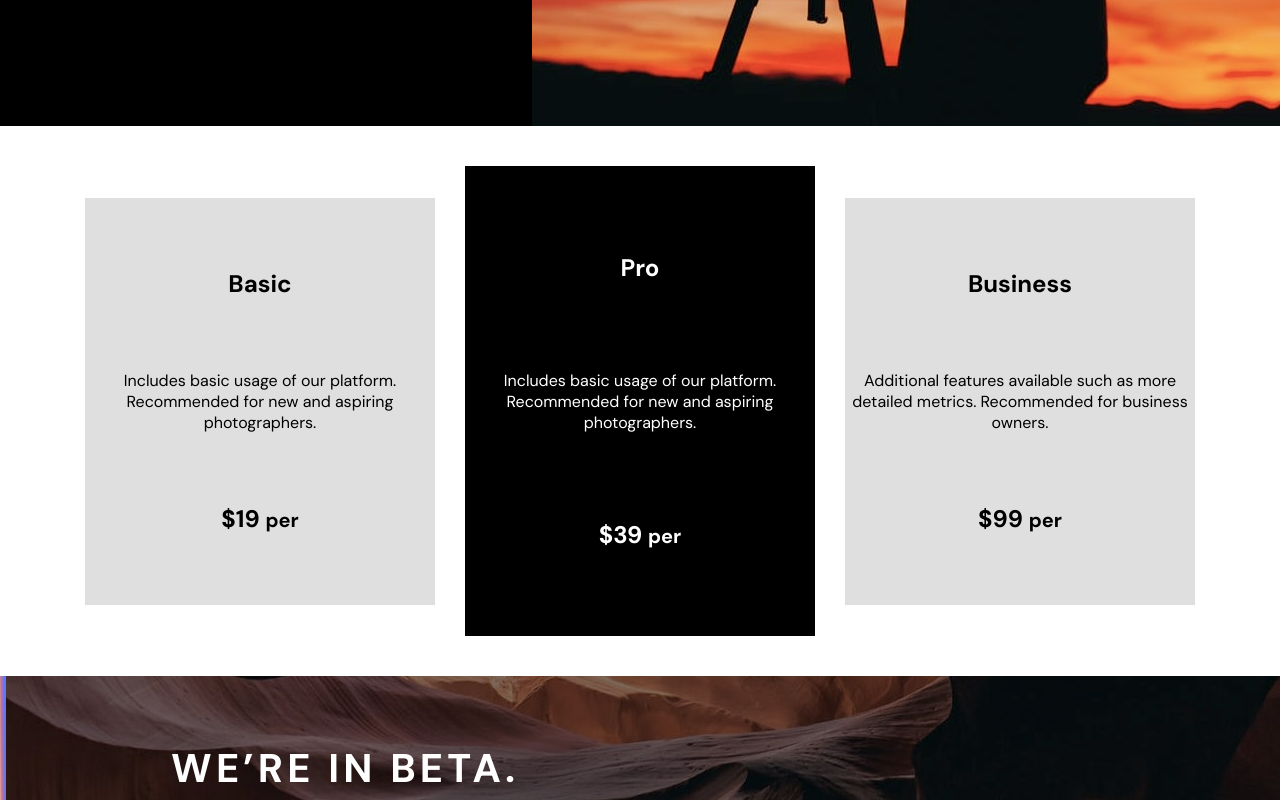
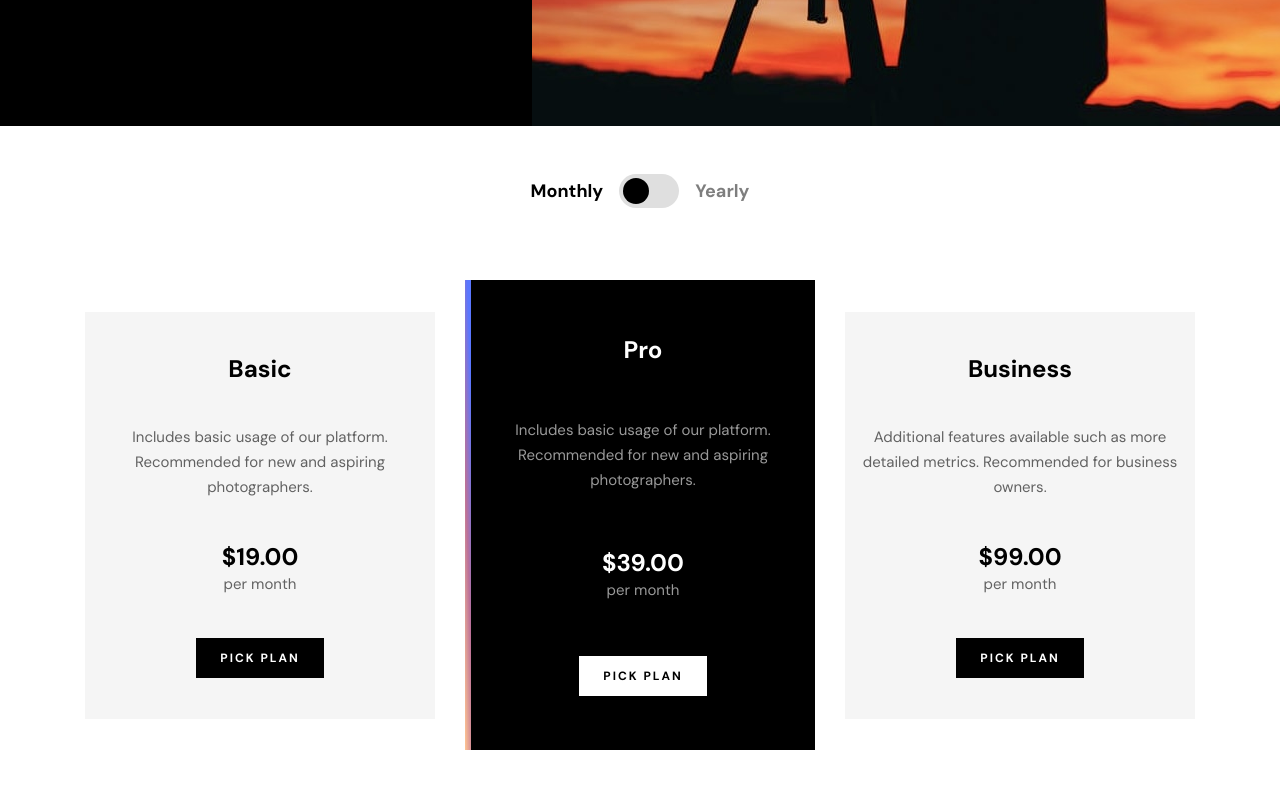
Before and after one commit to vsm1996/photosnap, a React (Create React App) app: page /pricing in a window 1280 px wide. Shown: the part 460-1260 px from the top of the page. Built offline with nearby package versions, Linux system fonts and the light colour scheme.

Commit message:
pricing cards section nearly complete, slight changes to features

```diff
--- a/src/components/common/header/header.css
+++ b/src/components/common/header/header.css
@@ -59,6 +59,11 @@
 }
 
 @media only screen and (max-width: 690px) {
+  .header__container {
+    flex-direction: column-reverse;
+    align-items: unset;
+  }
+
   .features {
     background: url("../../../assets/features/mobile/hero.jpg") no-repeat center;
     background-size: cover;
--- a/src/components/pricing-card/PricingCard.jsx
+++ b/src/components/pricing-card/PricingCard.jsx
@@ -1,13 +1,16 @@
 import React from 'react'
+import { Link } from 'react-router-dom'
 
 import './pricingcard.css'
 const PricingCard = ({ card }) => {
-  const { center, tier, text, price, time } = card
+  const { center, tier, text, monthlyPrice, yearlyPrice, time } = card
   return (
     <div className={center ? 'card-mid' : 'card-initial'}>
       <h2 className="card__tier">{tier}</h2>
-      <p className="card__text">{text}</p>
-      <h2 className="card__price"> ${price} <small className="card__time">per {time}</small></h2>
+      <p className={center ? 'card__text-mid' : 'card__text-init'}>{text}</p>
+
+      <h2 className="card__price"> ${time ? yearlyPrice : monthlyPrice}.00 <small className={center ? 'card__time-mid' : 'card__time-init'}>per {time ? 'year' : 'month'}</small></h2>
+      <Link to='/' className={center ? 'pricing-card__link-mid' : 'pricing-card__link-init'}> Pick Plan </Link>
     </div>
   )
 }
--- a/src/components/pricing-card/pricingcard.css
+++ b/src/components/pricing-card/pricingcard.css
@@ -4,6 +4,10 @@
   margin: 0 30px;
   background-color: var(--color-black);
   color: var(--color-white);
+
+  border-width: 0 0 0 0.375rem;
+  border-style: solid;
+  border-image: var(--color-accent) 1 100%;
 
   display: flex;
   flex-direction: column;
@@ -15,7 +19,7 @@
 .card-initial {
   width: 350px;
   height: 407px;
-  background-color: var(--color-grey);
+  background-color: #f5f5f5;
   display: flex;
   flex-direction: column;
   justify-content: space-evenly;
@@ -23,10 +27,86 @@
   text-align: center;
 }
 
+.card__text-init {
+  color: var(--color-black);
+  opacity: 0.6;
+  font-size: 15px;
+  line-height: 25px;
+}
+
+.card__text-mid {
+  color: var(--color-center);
+  opacity: 0.6;
+  font-size: 15px;
+  line-height: 25px;
+}
+
+.card__time-init {
+  display: block;
+  font-weight: 300;
+  font-size: 15px;
+  line-height: 25px;
+  text-align: center;
+  color: var(--color-black);
+  opacity: 0.6;
+}
+.card__time-mid {
+  display: block;
+  font-weight: 300;
+  font-size: 15px;
+  line-height: 25px;
+  text-align: center;
+  color: var(--color-white);
+  opacity: 0.6;
+}
+
+.pricing-card__link-init {
+  text-decoration: none;
+  text-transform: uppercase;
+
+  background-color: var(--color-black);
+  color: var(--color-white);
+  padding: 0.75rem 1.5rem;
+
+  font-weight: 700;
+  font-size: 12px;
+  line-height: 16px;
+
+  text-align: center;
+  letter-spacing: 2px;
+}
+
+.pricing-card__link-init:hover {
+  background-color: var(--color-grey);
+  color: var(--color-black);
+}
+
+.pricing-card__link-mid {
+  text-decoration: none;
+  text-transform: uppercase;
+
+  background-color: var(--color-white);
+  color: var(--color-black);
+  padding: 0.75rem 1.5rem;
+
+  font-weight: 700;
+  font-size: 12px;
+  line-height: 16px;
+
+  text-align: center;
+  letter-spacing: 2px;
+}
+
+.pricing-card__link-mid:hover {
+  background-color: var(--color-grey);
+  color: var(--color-black);
+}
+
 @media only screen and (max-width: 876px) {
   .card-mid {
     width: 689px;
     height: 270px;
+    margin: 1.5rem 0;
   }
 
   .card-initial {
--- a/src/pages/features/features.css
+++ b/src/pages/features/features.css
@@ -11,8 +11,9 @@
   }
 }
 
-@media only screen and (max-width: 650px) {
+@media only screen and (max-width: 750px) {
   .features__cards {
     grid-template-columns: repeat(1, minmax(0, 1fr));
+    padding: 0rem;
   }
 }
--- a/src/pages/pricing/Pricing.jsx
+++ b/src/pages/pricing/Pricing.jsx
@@ -1,10 +1,12 @@
-import React from 'react'
+import React, { useState } from 'react'
 import Beta from '../../components/common/beta-hero/Beta'
 import Header from '../../components/common/header/Header'
 
 import './pricing.css'
 import PricingCard from '../../components/pricing-card/PricingCard';
 const Pricing = () => {
+
+  const [time, setTime] = useState(false)
   const headerContent = {
     bg: 'pricing',
     heading: 'Pricing',
@@ -16,26 +18,45 @@ const Pricing = () => {
       center: false,
       tier: 'Basic',
       text: 'Includes basic usage of our platform. Recommended for new and aspiring photographers.',
-      price: 19.00,
+      monthlyPrice: 19,
+      yearlyPrice: 190,
+      time
     },
     {
       center: true,
       tier: 'Pro',
       text: 'Includes basic usage of our platform. Recommended for new and aspiring photographers.',
-      price: 39.00,
+      monthlyPrice: 39,
+      yearlyPrice: 390,
+      time
     },
     {
       center: false,
       tier: 'Business',
       text: 'Additional features available such as more detailed metrics. Recommended for business owners.',
-      price: 99.00,
+      monthlyPrice: 99,
+      yearlyPrice: 990,
+      time
     },
   ]
+
   return (
     <div>
       <Header header={headerContent} />
       <section className="pricing__section">
-        {cards.map((card, index) => <PricingCard key={index} card={card} />)}
+        <div className="pricing__section-toggle">
+          <span className={time ? 'inactive' : 'active'}>Monthly</span>
+          <label className="switch">
+            <input type="checkbox" />
+            <span className="slider round" onClick={() => setTime(!time)}></span>
+          </label>
+          <span className={time ? 'active' : 'inactive'}>Yearly</span>
+
+        </div>
+
+        <div className="pricing__section-cards">
+          {cards.map((card, index) => <PricingCard key={index} card={card} />)}
+        </div>
       </section>
       <Beta />
     </div>
--- a/src/pages/pricing/pricing.css
+++ b/src/pages/pricing/pricing.css
@@ -1,14 +1,112 @@
 .pricing__section {
+  /* height: 550px; */
+  display: flex;
+  justify-content: center;
+  flex-direction: column;
+  align-items: center;
+  margin: 3rem 0;
+}
+
+.pricing__section-toggle {
+  display: flex;
+  align-items: center;
+  margin-bottom: 2rem;
+}
+
+.pricing__section-cards {
   height: 550px;
   display: flex;
   justify-content: center;
   align-items: center;
 }
 
+.switch {
+  position: relative;
+  display: inline-block;
+  width: 60px;
+  height: 34px;
+  margin: 0 1rem;
+}
+
+.active {
+  font-weight: 700;
+  font-size: 18px;
+  line-height: 25px;
+  color: var(--color-black);
+}
+
+.inactive {
+  font-weight: 700;
+  font-size: 18px;
+  line-height: 25px;
+  color: var(--color-black);
+  opacity: 0.5;
+}
+
+/* Hide default HTML checkbox */
+.switch input {
+  opacity: 0;
+  width: 0;
+  height: 0;
+}
+
+/* The slider */
+.slider {
+  position: absolute;
+  cursor: pointer;
+  top: 0;
+  left: 0;
+  right: 0;
+  bottom: 0;
+  background-color: var(--color-grey);
+  -webkit-transition: 0.4s;
+  transition: 0.4s;
+}
+
+.slider:before {
+  position: absolute;
+  content: "";
+  height: 26px;
+  width: 26px;
+  left: 4px;
+  bottom: 4px;
+  background-color: var(--color-black);
+  -webkit-transition: 0.4s;
+  transition: 0.4s;
+}
+
+.slider.round {
+  border-radius: 34px;
+}
+
+.slider.round:before {
+  border-radius: 50%;
+}
+
+input:checked + .slider {
+  background-color: var(--color-black);
+}
+
+input:checked + .slider.round:before {
+  background-color: var(--color-white);
+}
+
+input:checked + .slider:before {
+  -webkit-transform: translateX(26px);
+  -ms-transform: translateX(26px);
+  transform: translateX(26px);
+}
+
 @media only screen and (max-width: 876px) {
-  .pricing__section {
+  .pricing__section-cards {
     flex-direction: column;
     justify-content: initial;
-    align-items: center;
+    height: 930px;
   }
 }
+
+@media only screen and (max-width: 650px) {
+  .pricing__section-cards {
+    height: 1269px;
+  }
+}
```
Also changed, not shown: 1 other file (tests, documents, lock files or other folders).
